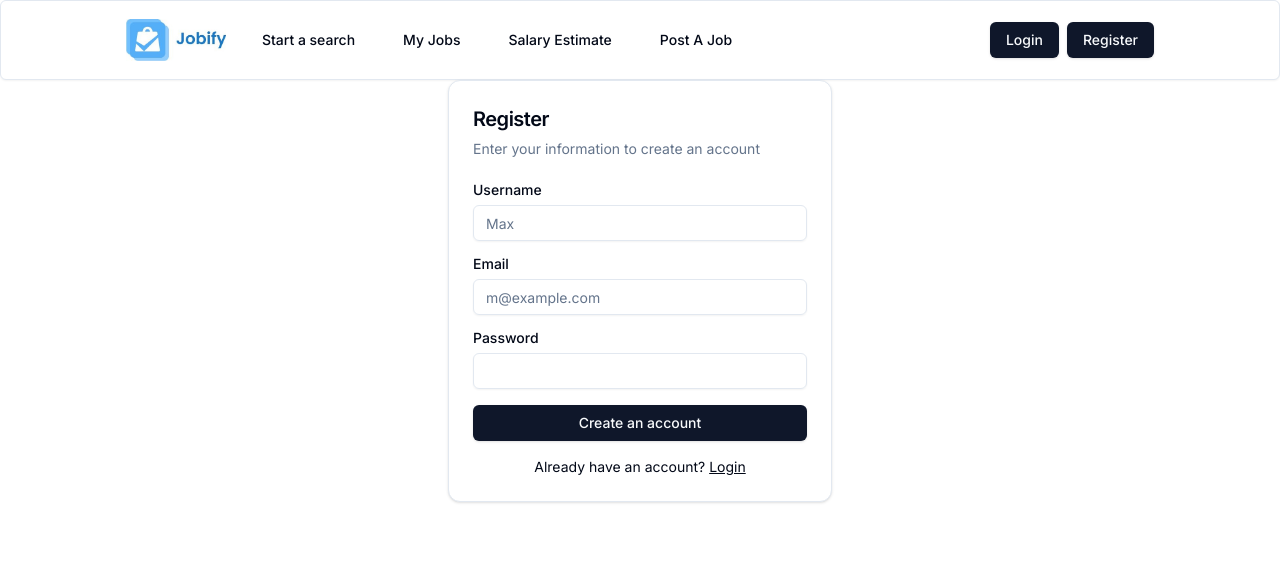
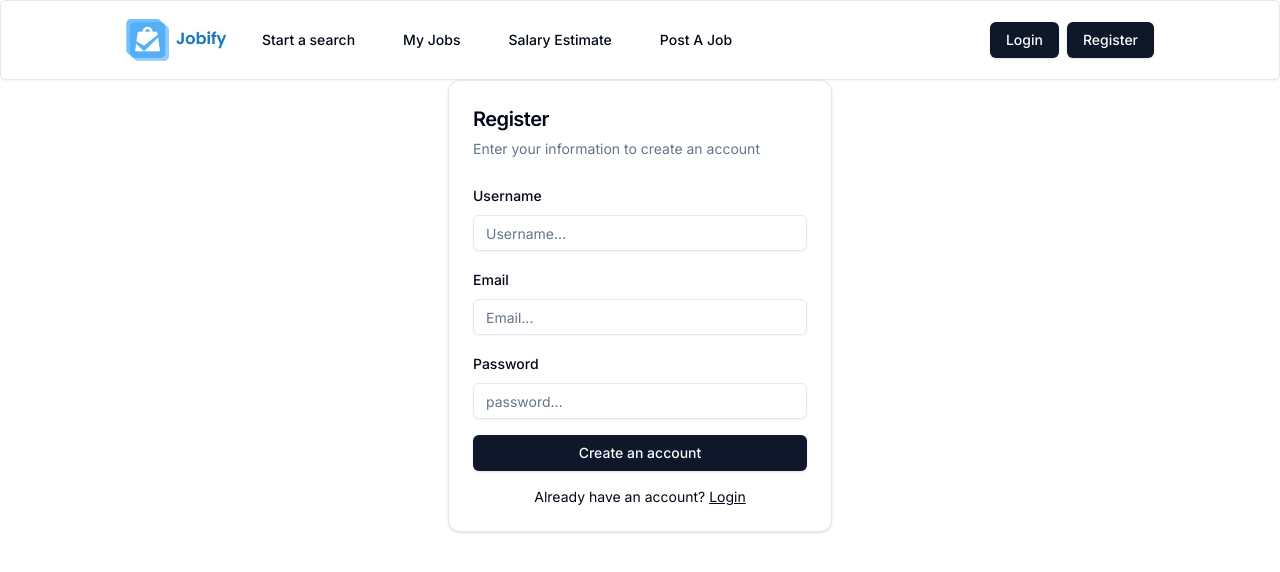
Before and after one commit to Swaraj07082/Jobify, a Next.js app: page /register in a window 1280 px wide. Shown: the top 572 px of the page. Built offline with nearby package versions, Linux system fonts and the light colour scheme.

Commit message:
register auth

```diff
--- a/package.json
+++ b/package.json
@@ -25,6 +25,7 @@
     "@radix-ui/react-slot": "^1.0.2",
     "@radix-ui/react-toast": "^1.1.5",
     "@react-hook/media-query": "^1.1.1",
+    "bcrypt": "^5.1.1",
     "class-variance-authority": "^0.7.0",
     "clsx": "^2.1.0",
     "cmdk": "^1.0.0",
@@ -41,6 +42,7 @@
     "zod": "^3.22.4"
   },
   "devDependencies": {
+    "@types/bcrypt": "^5.0.2",
     "@types/node": "^20",
     "@types/react": "^18",
     "@types/react-dom": "^18",
--- a/src/Components/Register.tsx
+++ b/src/Components/Register.tsx
@@ -1,18 +1,83 @@
-import Link from "next/link"
+"use client";
+import Link from "next/link";
 
-import { Button } from "../Components/ui/button"
+import { Button } from "../Components/ui/button";
+import { z } from "zod";
 import {
   Card,
   CardContent,
   CardDescription,
   CardHeader,
   CardTitle,
-} from "../Components/ui/card"
-import { Input } from "@/Components/ui/input"
-import { Label } from "@/Components/ui/label"
+} from "../Components/ui/card";
+import { Input } from "@/Components/ui/input";
+import { Label } from "@/Components/ui/label";
+import { useForm } from "react-hook-form";
+import { zodResolver } from "@hookform/resolvers/zod";
+import {
+  Form,
+  FormControl,
+  FormDescription,
+  FormField,
+  FormItem,
+  FormLabel,
+  FormMessage,
+} from "../Components/ui/form";
+
+const formSchema = z.object({
+  username: z
+    .string()
+    .refine((value) => value.length > 0, {
+      message: "Please enter your username",
+    })
+    .refine((value) => value.length >= 2, {
+      message: "Minimum 2 characters required",
+    }),
+  email: z.string().email().min(1, {
+    message: "This field has to be filled.",
+  }),
+  password: z
+    .string()
+    .min(8, { message: "Password must be at least 8 characters long" })
+    .max(32, { message: "Password must be at most 32 characters long" })
+    .refine((value) => /[A-Z]/.test(value), {
+      message: "Password must contain at least one uppercase letter",
+    })
+    .refine((value) => /[a-z]/.test(value), {
+      message: "Password must contain at least one lowercase letter",
+    })
+    .refine((value) => /[0-9]/.test(value), {
+      message: "Password must contain at least one number",
+    })
+    .refine((value) => /[^A-Za-z0-9]/.test(value), {
+      message: "Password must contain at least one special character",
+    }),
+});
 
 export function Register() {
+  const form = useForm<z.infer<typeof formSchema>>({
+    resolver: zodResolver(formSchema),
+    defaultValues: {
+      username: "",
+      email: "",
+      password: "",
+    },
+  });
+  const { reset } = form;
+
+  function onSubmit(values: z.infer<typeof formSchema>) {
+    // Do something with the form values.
+    // ✅ This will be type-safe and validated.
+    console.log(values);
+    alert('Submitted')
+    reset()
+
+  }
+
   return (
+    <>
+      <Form {...form}>
+        <form onSubmit={form.handleSubmit(onSubmit)} className="space-y-8">
           <Card className="mx-auto max-w-sm">
             <CardHeader>
               <CardTitle className="text-xl">Register</CardTitle>
@@ -24,8 +89,24 @@ export function Register() {
               <div className="grid gap-4">
                 {/* <div className="grid grid-cols-2 gap-4"> */}
                 <div className="grid gap-2">
-              <Label htmlFor="username">Username</Label>
-              <Input id="username" placeholder="Max" required />
+                  <FormField
+                    control={form.control}
+                    name="username"
+                    render={({ field }) => (
+                      <FormItem>
+                        <FormLabel>Username</FormLabel>
+                        <FormControl>
+                          <Input placeholder="Username..." {...field} />
+                        </FormControl>
+                        {/* <FormDescription>
+                          This is your public display name.
+                        </FormDescription> */}
+                        <FormMessage />
+                      </FormItem>
+                    )}
+                  />
+                  {/* <Label htmlFor="username">Username</Label> */}
+                  {/* <Input id="username" placeholder="Max" required /> */}
                 </div>
                 {/* <div className="grid gap-2">
               <Label htmlFor="last-name">Last name</Label>
@@ -33,17 +114,49 @@ export function Register() {
             </div> */}
                 {/* </div> */}
                 <div className="grid gap-2">
-            <Label htmlFor="email">Email</Label>
+                  <FormField
+                    control={form.control}
+                    name="email"
+                    render={({ field }) => (
+                      <FormItem>
+                        <FormLabel>Email</FormLabel>
+                        <FormControl>
+                          <Input placeholder="Email..." {...field} />
+                        </FormControl>
+                        {/* <FormDescription>
+                          This is your public  name.
+                        </FormDescription> */}
+                        <FormMessage />
+                      </FormItem>
+                    )}
+                  />
+                  {/* <Label htmlFor="email">Email</Label>
               <Input
                 id="email"
                 type="email"
                 placeholder="m@example.com"
                 required
-            />
+                /> */}
                 </div>
                 <div className="grid gap-2">
-            <Label htmlFor="password">Password</Label>
-            <Input id="password" type="password" />
+                  {/* <Label htmlFor="password">Password</Label>
+                  <Input id="password" type="password" /> */}
+                  <FormField
+                    control={form.control}
+                    name="password"
+                    render={({ field }) => (
+                      <FormItem>
+                        <FormLabel>Password</FormLabel>
+                        <FormControl>
+                          <Input placeholder="password..." {...field} type="password"/>
+                        </FormControl>
+                        {/* <FormDescription>
+                          This is your public  name.
+                        </FormDescription> */}
+                        <FormMessage />
+                      </FormItem>
+                    )}
+                  />
                 </div>
                 <Button type="submit" className="w-full">
                   Create an account
@@ -60,5 +173,8 @@ export function Register() {
               </div>
             </CardContent>
           </Card>
-  )
+        </form>
+      </Form>
+    </>
+  );
 }
--- a/src/app/api/user/route.ts
+++ b/src/app/api/user/route.ts
@@ -1,12 +1,108 @@
-import { NextResponse } from "next/server";
+import db from "@/lib/db";
+import { Hash } from "crypto";
+import { NextApiRequest } from "next";
+import { NextRequest, NextResponse } from "next/server";
+import { hash } from "bcrypt";
+import { z } from "zod";
 
 // POST and GET name matters
+// every type of request like get post has a body headers etc
+// In HTTP, the request body is part of the request message carrying data from the client to the server. It's crucial for methods like POST, PUT, and PATCH, used to create, update, or modify resources. For example, in a POST request to create a user account, user details are in the request body
 
-export async function GET(req: Request) {
+
+
+const formSchema = z.object({
+  username: z
+    .string()
+    .refine((value) => value.length > 0, {
+      message: "Please enter your username",
+    })
+    .refine((value) => value.length >= 2, {
+      message: "Minimum 2 characters required",
+    }),
+  email: z.string().email().min(1, {
+    message: "This field has to be filled.",
+  }),
+  password: z
+    .string()
+    .min(8, { message: "Password must be at least 8 characters long" })
+    .max(32, { message: "Password must be at most 32 characters long" })
+    .refine((value) => /[A-Z]/.test(value), {
+      message: "Password must contain at least one uppercase letter",
+    })
+    .refine((value) => /[a-z]/.test(value), {
+      message: "Password must contain at least one lowercase letter",
+    })
+    .refine((value) => /[0-9]/.test(value), {
+      message: "Password must contain at least one number",
+    })
+    .refine((value) => /[^A-Za-z0-9]/.test(value), {
+      message: "Password must contain at least one special character",
+    }),
+});
+
+
+
+
+export const POST = async (req: Request) => {
   try {
+    // const idk = await db.job.findMany();
     const body = await req.json();
-    // console.log(body)
 
-    return NextResponse.json(body);
-  } catch (error) {}
-}
+    const { username, email, password } = formSchema.parse(body) ;
+
+    const existingUserByEmail = await db.user.findUnique({
+      where: { email: email },
+    });
+
+    if (existingUserByEmail) {
+      return NextResponse.json(
+        {
+          user: null,
+          message: "User with this Email Already Exists",
+        },
+        {
+          status: 409,
+        }
+      );
+    }
+
+    const existingUserByUsername = await db.user.findUnique({
+      where: { username: username },
+    });
+
+    if (existingUserByUsername) {
+      return NextResponse.json(
+        {
+          user: null,
+          message: "User with this Username Already Exists",
+        },
+        {
+          status: 409,
+        }
+      );
+    }
+
+    const hashedpassword = await hash(password, 10);
+
+    const newUser = await db.user.create({
+      data: {
+        username: username,
+        email: email,
+        password: hashedpassword,
+      },
+    });
+
+
+    const {password : newUserpassowrd , ...rest} = newUser;
+    return new NextResponse(
+      JSON.stringify({ user: rest, message: "User created successfully" }),
+      { status: 200 }
+    );
+  } catch (error) {
+    return new NextResponse(
+      JSON.stringify({ message: "Something went wrong!" }),
+      { status: 400 }
+    );
+  }
+};
```
Also changed, not shown: 2 other files (tests, documents, lock files or other folders). Lines whose indentation alone changed are shown as unchanged.
